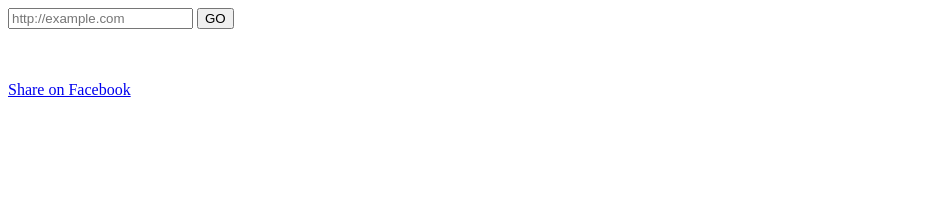
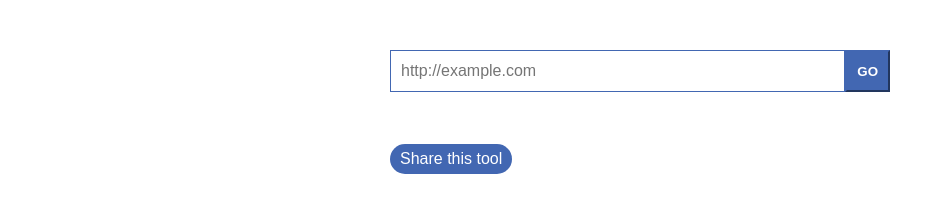
Before and after one commit to noprotocol/open-url, a website: page public/index.html in a window 1280 px wide. Shown: the whole page, without its empty margins (0-945 px from the left). Drawn offline with Linux system fonts and the light colour scheme.

Commit message:
Added styling

```diff
--- a/public/index.html
+++ b/public/index.html
@@ -2,20 +2,63 @@
 
 <head>
     <title>Open any url</title>
-    <meta name="description" content="Test a url in Facebook's in-app browser without sharing the link"></meta>
+    <meta name="viewport" content="width=device-width, initial-scale=1.0, minimum-scale=1.0, user-scalable=no">
+    <meta charset="utf-8">
+    <meta name="description" content="Test any url in Facebook's in-app browser without sharing the link"></meta>
     <meta property="og:image:secure_url" content="https://open-url.herokuapp.com/share-image.jpg">
     <meta property="og:image" content="https://open-url.herokuapp.com/share-image.jpg">
     <meta property="og:image:type" content="image/jpeg">
+    <style>
+        html {
+            font: 16px sans-serif;
+            margin: 0;
+        }
+        body {
+            max-width: 500px;
+            padding: 0 20px;
+            margin: 50px auto;
+        }
+        form {
+            display: flex;
+
+        }
+        input[type="text"] {
+            border: 1px solid #4267b2;
+            font: 16px sans-serif;
+            line-height: 40px;
+            padding: 0 10px;
+            outline: none;
+            flex-grow: 1;
+        }
+        input[type="submit"] {
+            background: #4267b2;
+            font-weight: bold;
+            color: white;
+            border-color: #4267b2;
+            border-width: 2px;
+            padding: 0 10px;
+            outline: none;
+        }
+        a {
+            display: inline-block;
+            background: #4267b2;
+            color: white;
+            text-decoration: none;
+            line-height:30px;
+            border-radius: 15px;
+            padding: 0 10px;
+        }
+    </style>
 </head>
 
 <body>
     <form id="form" method="GET" action="">
-        <input id="input" oninput="updateAction()" type="text" placeholder="http://example.com">
+        <input id="input" oninput="updateAction()" type="text" placeholder="http://example.com" autofocus>
         <input type="submit" value="GO">
     </form>
     <br>
     <br>
-    <a href="https://www.facebook.com/sharer/sharer.php?u=https://open-url.herokuapp.com/">Share on Facebook</a>
+    <a href="https://www.facebook.com/sharer/sharer.php?u=https://open-url.herokuapp.com/" target="_blank">Share this tool</a>
     <script>
         function updateAction() {
             var form = document.getElementById('form')
```
Also changed, not shown: public/share-image.jpg.
